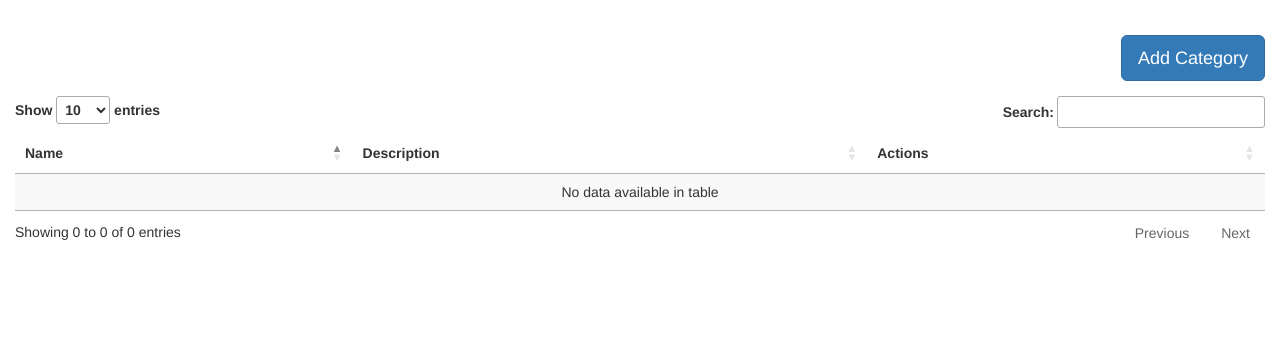
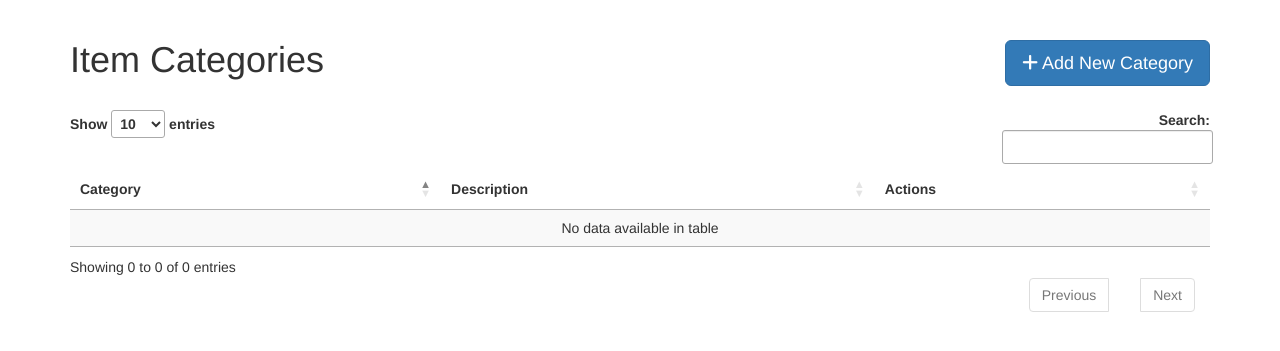
Before and after one commit to Awmusic12635/SeniorDev, a Django app: page /category/ in a window 1280 px wide. Shown: the part 50-401 px from the top of the page. Run offline with Django 3.2, Linux system fonts and the light colour scheme; the visitor is signed in with stand-in values (Sample User, id 1); data that the repository does not hold is empty; some libraries are stand-ins or nearby versions.

Commit message:
Updating item list page and item categories page styles

```diff
--- a/backend/static/css/style.css
+++ b/backend/static/css/style.css
@@ -14,3 +14,9 @@
 .navbar-brand img {
 	max-width: 125px;
 }
+#addItemButton{
+  margin-top: 20px;
+}
+.tableHeader {
+	margin-bottom: 20px;
+}
--- /dev/null
+++ b/backend/static/js/scripts.js
@@ -0,0 +1,17 @@
+$(document).ready(function(){
+    if(window.location.href.indexOf("dashboard") > -1) {
+      $('#dashboard-li').addClass('active');
+    } else if(window.location.href.indexOf("item") > -1) {
+      $('#items-li').addClass('active');
+    } else if(window.location.href.indexOf("category") > -1) {
+      $('#items-li').addClass('active');
+    } else if(window.location.href.indexOf("checkout") > -1) {
+      $('#checkout-li').addClass('active');
+    } else if(window.location.href.indexOf("checkin") > -1) {
+      $('#checkin-li').addClass('active');
+    } else if(window.location.href.indexOf("reservationRequest") > -1) {
+      $('#reservations-li').addClass('active');
+    } else if(window.location.href.indexOf("reservation") > -1) {
+      $('#reservations-li').addClass('active');
+    }
+});
--- a/backend/templates/addItem.html
+++ b/backend/templates/addItem.html
@@ -2,7 +2,7 @@
 {% block content %}
 {% load widget_tweaks %}
     <div>
-        <form action="" class="form-signin" method="post" enctype="multipart/form-data">
+        <form action="" method="post" enctype="multipart/form-data">
             {% csrf_token %}
             {{ form.as_p }}
             <button type="submit" class="save btn btn-default">Save</button>
--- a/backend/templates/categoryList.html
+++ b/backend/templates/categoryList.html
@@ -18,12 +18,23 @@
 
 
 </script>
-<button id='addItemButton' type="button" class="btn btn-primary btn-lg">Add Category</button>
-<div style="margin: 15px;">
+<div class="container tableHeader">
+    <div class="row">
+        <div class="col-sm-6">
+            <h1>Item Categories</h1>
+        </div>
+        <div class="col-sm-6 text-right">
+            <button id='addItemButton' type="button" class="btn btn-primary btn-lg"><i class="fa fa-plus" aria-hidden="true"></i> Add New Category</button>
+        </div>
+    </div>
+</div>
+<div class="container">
+    <div class="row">
+        <div class="col-sm-12">
             <table id="itemTable" class="display">
                 <thead>
                     <tr>
-                <th>Name</th>
+                        <th class="text-right">Category</th>
                         <th>Description</th>
                         <th>Actions</th>
                     </tr>
@@ -31,15 +42,17 @@
                 <tbody>
                     {% for cat in categories %}
                         <tr>
-                    <td>{{ cat.categoryName }}</td>
-                    <td>{{ cat.categoryDescription }}</td>
-                    <td>
-                        <button type="button" data-id="{{ cat.id }}" class="btn btn-primary btn-xs viewButton">View</button>
-                        <button type="button" data-id="{{ cat.id }}" class="btn btn-primary btn-xs editButton">Edit</button>
+                            <td class="col-sm-3 text-right"><b>{{ cat.categoryName }}</b></td>
+                            <td class="col-sm-7">{{ cat.categoryDescription }}</td>
+                            <td class="col-sm-2">
+                                <button type="button" data-id="{{ cat.id }}" class="btn btn-primary btn-xs viewButton"><i class="fa fa-eye" aria-hidden="true"></i> View</button>
+                                <button type="button" data-id="{{ cat.id }}" class="btn btn-xs editButton"><i class="fa fa-pencil" aria-hidden="true"></i> Edit</button>
                             </td>
                         </tr>
                     {% endfor %}
                 </tbody>
             </table>
         </div>
+    </div>
+</div>
 {% endblock %}
--- a/backend/templates/editItem.html
+++ b/backend/templates/editItem.html
@@ -2,7 +2,7 @@
 {% block content %}
 {% load widget_tweaks %}
     <div>
-        <form action="/item/{{ itemType.id }}/{{ item.id }}/edit" class="form-signin" method="post" enctype="multipart/form-data">
+        <form action="/item/{{ itemType.id }}/{{ item.id }}/edit" method="post" enctype="multipart/form-data">
             {% csrf_token %}
             {{ form.as_p }}
             <button type="submit" class="save btn btn-default">Edit Item</button>
--- a/backend/templates/editItemType.html
+++ b/backend/templates/editItemType.html
@@ -22,7 +22,7 @@
     </script>
 
     <div>
-        <form action="/item/{{ item.id }}/edit" class="form-signin" method="post" enctype="multipart/form-data">
+        <form action="/item/{{ item.id }}/edit" method="post" enctype="multipart/form-data">
             <select name="categorySelect" id="categorySelect" required>
                 <option value="">-- Select a Category --</option>
                 {% for c in categories %}
--- a/backend/templates/loggedinbase.html
+++ b/backend/templates/loggedinbase.html
@@ -4,48 +4,25 @@
     <head>
         <meta charset="UTF-8">
         <title>{{ title }}</title>
-        <link rel="stylesheet" href="https://maxcdn.bootstrapcdn.com/bootstrap/3.3.7/css/bootstrap.min.css"
-              integrity="sha384-BVYiiSIFeK1dGmJRAkycuHAHRg32OmUcww7on3RYdg4Va+PmSTsz/K68vbdEjh4u"
-              crossorigin="anonymous">
-        <script
-			  src="https://code.jquery.com/jquery-3.1.1.min.js"
-			  integrity="sha256-hVVnYaiADRTO2PzUGmuLJr8BLUSjGIZsDYGmIJLv2b8="
-			  crossorigin="anonymous">
-        </script>
-        <script src="https://maxcdn.bootstrapcdn.com/bootstrap/3.3.7/js/bootstrap.min.js"
-                integrity="sha384-Tc5IQib027qvyjSMfHjOMaLkfuWVxZxUPnCJA7l2mCWNIpG9mGCD8wGNIcPD7Txa"
-                crossorigin="anonymous">
-        </script>
+        <!-- jQuery -->
+        <script src="https://code.jquery.com/jquery-3.1.1.min.js" integrity="sha256-hVVnYaiADRTO2PzUGmuLJr8BLUSjGIZsDYGmIJLv2b8=" crossorigin="anonymous"></script>
+        <!-- BOOTSTRAP JS -->
+        <script src="https://maxcdn.bootstrapcdn.com/bootstrap/3.3.7/js/bootstrap.min.js" integrity="sha384-Tc5IQib027qvyjSMfHjOMaLkfuWVxZxUPnCJA7l2mCWNIpG9mGCD8wGNIcPD7Txa" crossorigin="anonymous"></script>
+        <!-- FONTAWESOME JS -->
+        <script src="https://use.fontawesome.com/ee95631fed.js"></script>
+        <!-- DATATABLES JS -->
+        <script src="//cdn.datatables.net/1.10.13/js/jquery.dataTables.min.js"></script>
+        <script type="text/javascript" src="//cdn.datatables.net/1.10.13/js/dataTables.bootstrap.min.js"></script>
+        <!-- LOCAL SCRIPTS JS -->
+        <script type="text/javascript" src="/static/js/scripts.js"></script>
+
+        <!-- BOOTSTRAP STYLE SHEET -->
+        <link rel="stylesheet" href="https://maxcdn.bootstrapcdn.com/bootstrap/3.3.7/css/bootstrap.min.css" integrity="sha384-BVYiiSIFeK1dGmJRAkycuHAHRg32OmUcww7on3RYdg4Va+PmSTsz/K68vbdEjh4u" crossorigin="anonymous">
+        <!-- DATATABLES jQuery STYLE SHEET -->
         <link rel="stylesheet" href="//cdn.datatables.net/1.10.13/css/jquery.dataTables.min.css">
-        <script src="https://use.fontawesome.com/ee95631fed.js"></script>
+        <!-- LOCAL STYLE SHEETS -->
         <link rel="stylesheet" href="/static/css/style.css">
-        <script src="//cdn.datatables.net/1.10.13/js/jquery.dataTables.min.js"></script>
-        <style>
-            #addItemButton{
-                float:right;margin:15px;
-            }
-        </style>
-        <script>
-            $(document).ready(function(){
-                if(window.location.href.indexOf("dashboard") > -1) {
-                  $('#dashboard-li').addClass('active');
-                } else if(window.location.href.indexOf("item") > -1) {
-                  $('#items-li').addClass('active');
-                } else if(window.location.href.indexOf("category") > -1) {
-                  $('#items-li').addClass('active');
-                } else if(window.location.href.indexOf("checkout") > -1) {
-                  $('#checkout-li').addClass('active');
-                } else if(window.location.href.indexOf("checkin") > -1) {
-                  $('#checkin-li').addClass('active');
-                } else if(window.location.href.indexOf("reservationRequest") > -1) {
-                  $('#reservations-li').addClass('active');
-                } else if(window.location.href.indexOf("reservation") > -1) {
-                  $('#reservations-li').addClass('active');
-                }
-            });
 
-
-        </script>
     </head>
     <body>
         <nav class="navbar navbar-inverse">
```
Also changed, not shown: backend/templates/itemTypeList.html (+19 -6 lines). Lines whose indentation alone changed are shown as unchanged.
